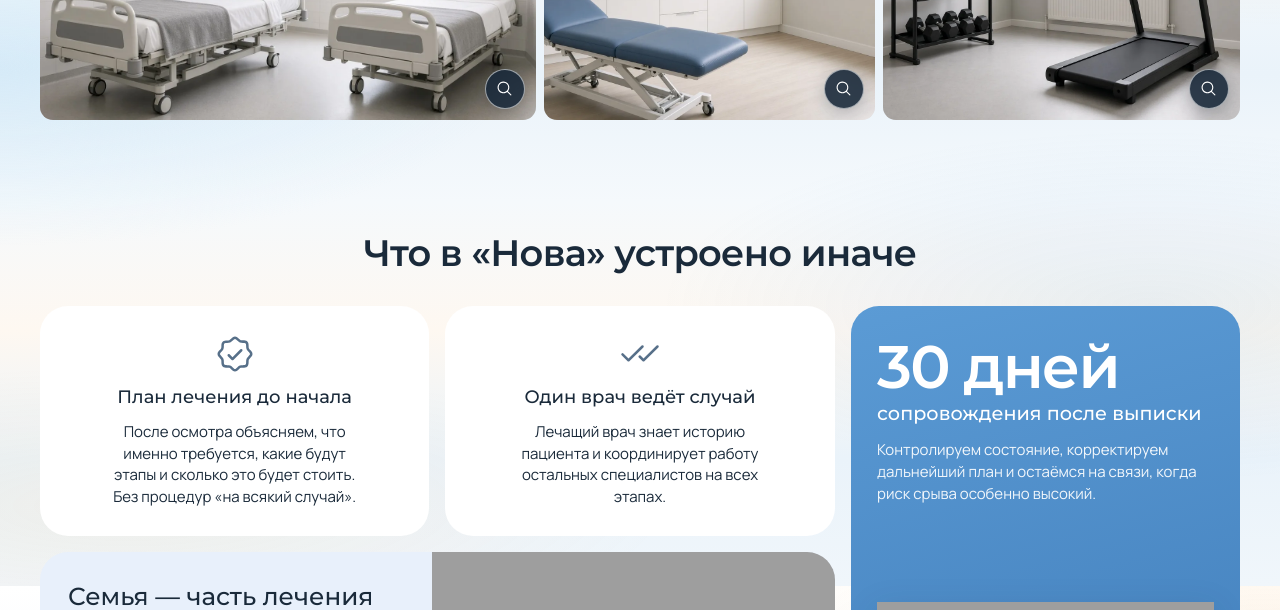
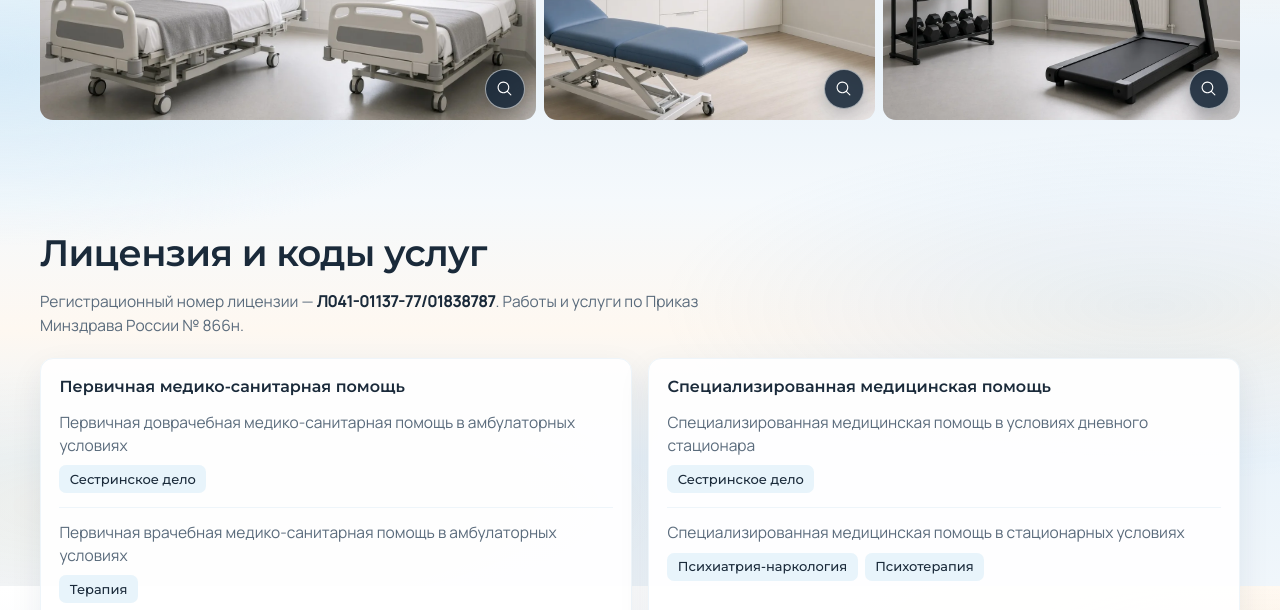
Before and after one commit to DmitryRzhansky/garmonica, a Flask app: page / in a window 1280 px wide. Shown: the part 2614-3224 px from the top of the page. Run offline with Flask 3, Linux system fonts and the light colour scheme; grey boxes are pictures that could not be loaded.

Commit message:
feat(home-page): enhance home page with clinic license details, service reviews, and pricing information; update templates and styles for improved presentation

```diff
--- a/app/blueprints/main/routes.py
+++ b/app/blueprints/main/routes.py
@@ -28,6 +28,11 @@
         meta_title=HOME_TITLE,
         meta_description=HOME_DESCRIPTION,
         canonical=_canonical("/"),
+        clinic_license=get_clinic_license(),
+        price_notes=get_price_notes(),
+        price_groups=get_price_groups(),
+        review_sources=get_service_reviews(),
+        review_stats=get_service_review_stats(),
     )
 
 
--- a/app/static/css/components/licenses.css
+++ b/app/static/css/components/licenses.css
@@ -7,61 +7,107 @@
   margin-inline: auto;
 }
 
-.licenses__scopes-header {
+.licenses__works-header {
   max-width: 46rem;
   margin-bottom: 1.35rem;
 }
 
-.licenses__scopes-title {
+.licenses__works-title {
   margin: 0;
-  font-family: var(--font-text);
+  font-family: var(--font-headline);
   font-size: var(--font-size-h2);
-  font-weight: 300;
+  font-weight: var(--font-weight-h2);
   line-height: 1.15;
-  letter-spacing: -0.025em;
+  letter-spacing: -0.02em;
   color: var(--color-text-dark);
 }
 
-.licenses__scopes-intro {
+.licenses__works-intro {
   margin: 0.9rem 0 0;
   font-size: var(--font-size-body-sm);
   line-height: 1.55;
   color: var(--color-text-muted);
 }
 
-.licenses__scopes {
+.licenses__works-number {
+  color: var(--color-text-dark);
+  font-weight: 600;
+  white-space: nowrap;
+}
+
+.licenses__works {
   display: grid;
   grid-template-columns: 1fr;
-  gap: 0.75rem;
+  gap: 1rem;
   margin: 0;
   padding: 0 0 3.75rem;
   list-style: none;
 }
 
-.licenses__scope {
-  display: flex;
-  align-items: center;
-  gap: 0.75rem;
+.licenses__work-group {
   min-width: 0;
-  padding: 0.95rem 1rem;
-  background: rgba(255, 255, 255, 0.9);
+  padding: 1.1rem 1.15rem;
+  background: rgba(255, 255, 255, 0.94);
   border: 1px solid var(--color-border-light);
   border-radius: var(--radius-lg);
   box-shadow: var(--shadow-soft);
 }
 
-.licenses__scope-icon {
-  flex-shrink: 0;
-  width: 1.375rem;
-  height: 1.375rem;
+.licenses__work-group-title {
+  margin: 0 0 0.85rem;
+  font-family: var(--font-headline);
+  font-size: 1rem;
+  font-weight: 600;
+  line-height: 1.3;
+  color: var(--color-text-dark);
 }
 
-.licenses__scope-title {
+.licenses__work-list {
+  display: grid;
+  gap: 0.85rem;
+  margin: 0;
+  padding: 0;
+  list-style: none;
+}
+
+.licenses__work-item {
+  min-width: 0;
+  padding-top: 0.85rem;
+  border-top: 1px solid var(--color-border-light);
+}
+
+.licenses__work-list > .licenses__work-item:first-child {
+  padding-top: 0;
+  border-top: 0;
+}
+
+.licenses__work-condition {
+  margin: 0 0 0.55rem;
+  font-size: var(--font-size-body-sm);
+  line-height: 1.45;
+  color: var(--color-text-muted);
+}
+
+.licenses__work-codes {
+  display: flex;
+  flex-wrap: wrap;
+  gap: 0.45rem;
+  margin: 0;
+  padding: 0;
+  list-style: none;
+}
+
+.licenses__work-code {
+  display: inline-flex;
+  align-items: center;
+  padding: 0.35rem 0.65rem;
+  border-radius: var(--radius-sm);
+  background: var(--color-accent-light);
+  color: var(--color-text-dark);
   font-family: var(--font-headline);
-  font-size: 0.9375rem;
+  font-size: 0.8125rem;
   font-weight: 500;
-  line-height: 1.35;
-  color: var(--color-text-dark);
+  line-height: 1.3;
 }
 
 .licenses__header {
@@ -260,7 +306,7 @@
 }
 
 @media (min-width: 40rem) {
-  .licenses__scopes {
+  .licenses__works {
     grid-template-columns: repeat(2, minmax(0, 1fr));
     gap: 0.85rem;
   }
@@ -280,8 +326,8 @@
 }
 
 @media (min-width: 64rem) {
-  .licenses__scopes {
-    grid-template-columns: repeat(3, minmax(0, 1fr));
+  .licenses__works {
+    grid-template-columns: repeat(2, minmax(0, 1fr));
     gap: 1rem;
     padding-bottom: 4.5rem;
   }
--- a/app/templates/base.html
+++ b/app/templates/base.html
@@ -9,7 +9,7 @@
     <link rel="canonical" href="{{ canonical }}">
     {% endif %}
     <link rel="icon" href="/assets/images/logo-mark.png" type="image/png">
-    <link rel="stylesheet" href="/assets/css/main.css?v=20261010-08">
+    <link rel="stylesheet" href="/assets/css/main.css?v=20261010-10">
   </head>
   <body>
     {% include "components/header.html" %}
--- a/app/templates/components/home-licenses.html
+++ b/app/templates/components/home-licenses.html
@@ -1,20 +1,33 @@
 {% set license = clinic_license %}
-<section class="licenses" id="licenses" aria-labelledby="licenses-title" data-licenses>
+<section class="licenses" id="licenses" aria-labelledby="licenses-works-title" data-licenses>
   <div class="licenses__inner">
-    <header class="licenses__scopes-header">
-      <h2 class="licenses__scopes-title" id="licenses-scopes-title">
-        Виды оказываемых медицинских услуг
+    <header class="licenses__works-header">
+      <h2 class="licenses__works-title" id="licenses-works-title">
+        Лицензия и коды услуг
       </h2>
-      <p class="licenses__scopes-intro">
-        Ознакомьтесь с направлениями медицинской деятельности, предусмотренными лицензией клиники.
+      <p class="licenses__works-intro">
+        Регистрационный номер лицензии —
+        <span class="licenses__works-number">{{ license.number }}</span>.
+        Работы и услуги по {{ license.nomenclature }}.
       </p>
     </header>
 
-    <ul class="licenses__scopes" role="list" aria-label="Направления медицинской деятельности по лицензии">
-      {% for scope in license.scopes %}
-      <li class="licenses__scope">
-        <img class="licenses__scope-icon" src="{{ scope.icon }}" alt="" width="22" height="22" decoding="async">
-        <span class="licenses__scope-title">{{ scope.title }}</span>
+    <ul class="licenses__works" role="list" aria-label="Работы и услуги по лицензии">
+      {% for group in license.work_groups %}
+      <li class="licenses__work-group">
+        <p class="licenses__work-group-title">{{ group.title }}</p>
+        <ul class="licenses__work-list" role="list">
+          {% for entry in group.entries %}
+          <li class="licenses__work-item">
+            <p class="licenses__work-condition">{{ entry.condition }}</p>
+            <ul class="licenses__work-codes" role="list">
+              {% for service in entry.services %}
+              <li class="licenses__work-code">{{ service }}</li>
+              {% endfor %}
+            </ul>
+          </li>
+          {% endfor %}
+        </ul>
       </li>
       {% endfor %}
     </ul>
--- /dev/null
+++ b/app/templates/components/home-prices.html
@@ -0,0 +1,107 @@
+<section class="prices" id="prices" aria-labelledby="prices-title">
+  {% for group in price_groups %}
+  <input
+    class="prices__tab-input visually-hidden"
+    type="radio"
+    name="home-prices-tab"
+    id="prices-tab-{{ group.id }}"
+    {% if loop.first %}checked{% endif %}
+  >
+  {% endfor %}
+
+  <div class="prices__inner">
+    <header class="section__header">
+      <h2 class="section__title" id="prices-title">Цены на наши услуги</h2>
+    </header>
+    <p class="prices__lead">
+      Полный прайс клиники по разделам. Точную сумму подтверждаем до начала помощи
+      после оценки состояния.
+    </p>
+
+    {% if price_notes %}
+    <ul class="prices__geo" role="list">
+      {% for note in price_notes %}
+      <li class="prices__geo-item">
+        <span class="prices__geo-icon" aria-hidden="true">
+          <img src="{{ note.icon }}" alt="" width="22" height="22" decoding="async">
+        </span>
+        <span>
+          <span class="prices__geo-label">{{ note.text }}</span>
+        </span>
+      </li>
+      {% endfor %}
+    </ul>
+    {% endif %}
+
+    <div class="prices__tabs" role="tablist" aria-label="Разделы прайса">
+      {% for group in price_groups %}
+      <label
+        class="prices__tab"
+        for="prices-tab-{{ group.id }}"
+        id="prices-tab-label-{{ group.id }}"
+      >
+        <span class="prices__tab-icon" aria-hidden="true">
+          <img src="{{ group.icon }}" alt="" width="18" height="18" decoding="async">
+        </span>
+        <span class="prices__tab-text">{{ group.title }}</span>
+      </label>
+      {% endfor %}
+    </div>
+
+    {% for group in price_groups %}
+    <div
+      class="prices__panel"
+      data-prices-panel="{{ group.id }}"
+      role="tabpanel"
+      aria-labelledby="prices-tab-label-{{ group.id }}"
+    >
+      <div class="prices__table-wrap">
+        <table class="prices__table">
+          <caption class="visually-hidden">
+            {{ group.title }} — прайс клиники психиатрии и наркологии «Нова»
+          </caption>
+          <thead>
+            <tr>
+              <th scope="col">Услуга</th>
+              <th scope="col">Что входит</th>
+              <th scope="col">Стоимость</th>
+            </tr>
+          </thead>
+          <tbody>
+            {% for row in group.rows %}
+            <tr>
+              <th scope="row">
+                <span class="prices__service">
+                  <span class="prices__service-icon-wrap" aria-hidden="true">
+                    <img
+                      class="prices__service-icon"
+                      src="{{ row.icon }}"
+                      alt=""
+                      width="22"
+                      height="22"
+                      decoding="async"
+                    >
+                  </span>
+                  <span class="prices__service-name">{{ row.name }}</span>
+                </span>
+              </th>
+              <td data-label="Что входит">{{ row.includes }}</td>
+              <td data-label="Стоимость">
+                <span class="prices__cost">{{ row.price }}{% if row.unit %}/{{ row.unit }}{% endif %}</span>
+              </td>
+            </tr>
+            {% endfor %}
+          </tbody>
+        </table>
+      </div>
+    </div>
+    {% endfor %}
+
+    <div class="prices__actions">
+      <a class="button button--primary" href="/ceny/">
+        <img class="button__icon" src="/assets/icons/currency-rub.svg" alt="" width="16" height="16" decoding="async">
+        Открыть страницу цен
+      </a>
+    </div>
+  </div>
+</section>
--- a/app/templates/pages/home.html
+++ b/app/templates/pages/home.html
@@ -704,6 +704,8 @@
         </dialog>
       </section>
 
+      {% include "components/home-licenses.html" %}
+
       <section class="perks" id="perks" aria-labelledby="perks-title">
         <div class="perks__inner">
           <header class="section__header section__header--center">
@@ -813,6 +815,19 @@
           </div>
         </div>
       </section>
+
+      {% include "components/home-prices.html" %}
+
+      {% with
+        reviews_title="Отзывы о клинике «Нова»",
+        reviews_title_id="reviews-title",
+        reviews_section_id="reviews",
+        reviews_tab_name="home-reviews-tab",
+        reviews_show_title=true,
+        reviews_class="reviews reviews--service"
+      %}
+      {% include "components/service-reviews.html" %}
+      {% endwith %}
 
       <section class="faq" id="faq" aria-labelledby="faq-title" data-faq>
         <div class="faq__inner">
```
Also changed, not shown: app/data/license.py (+86 -7 lines), app/static/css/components/prices.css (+90 -0 lines), app/templates/components/home-specialist-quiz.html (added, +56 -0 lines), app/templates/components/home-stages.html (added, +54 -0 lines), tests/test_pages.py (+13 -5 lines), app/data/prices.py (line endings or trailing spaces).
